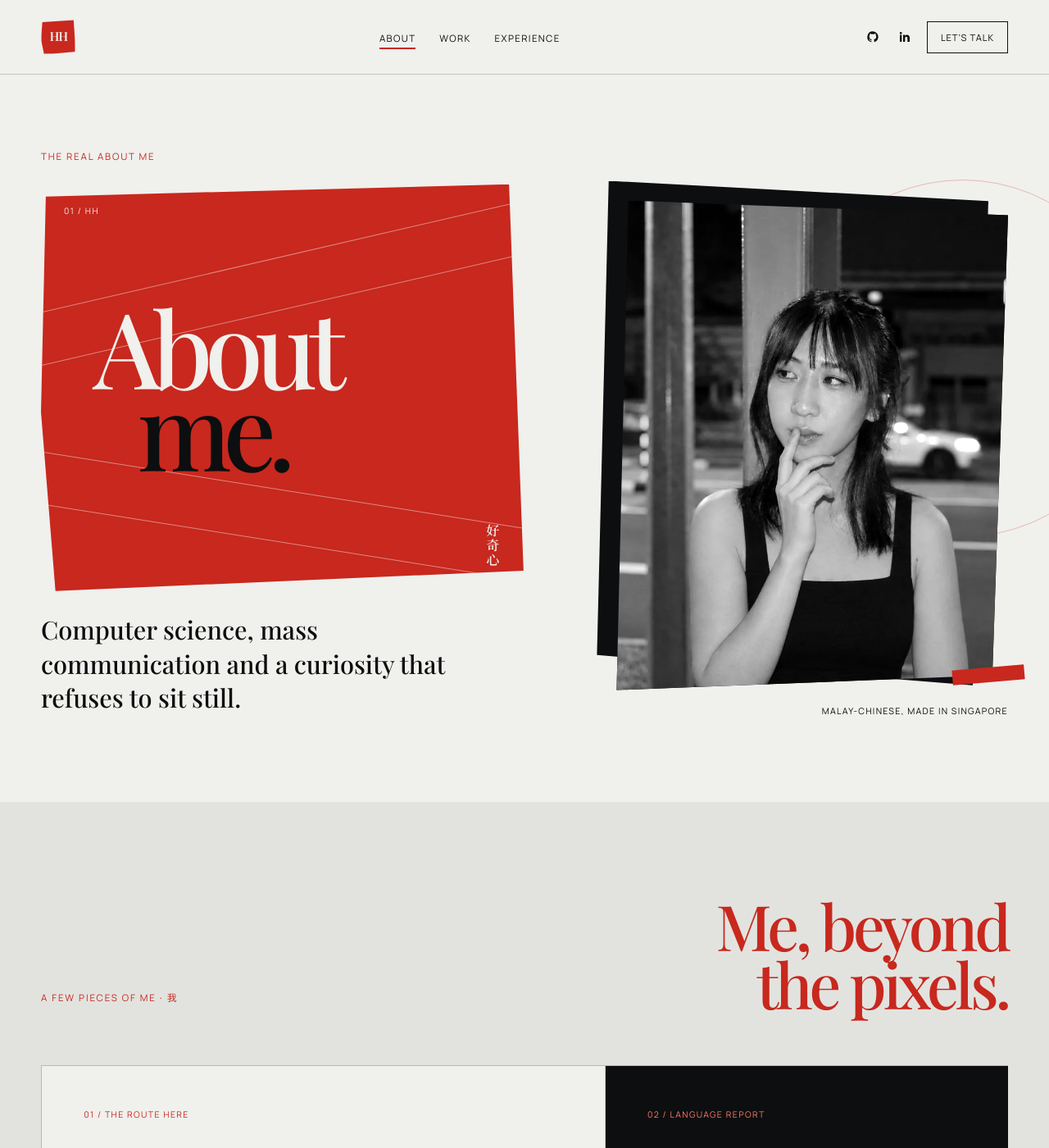
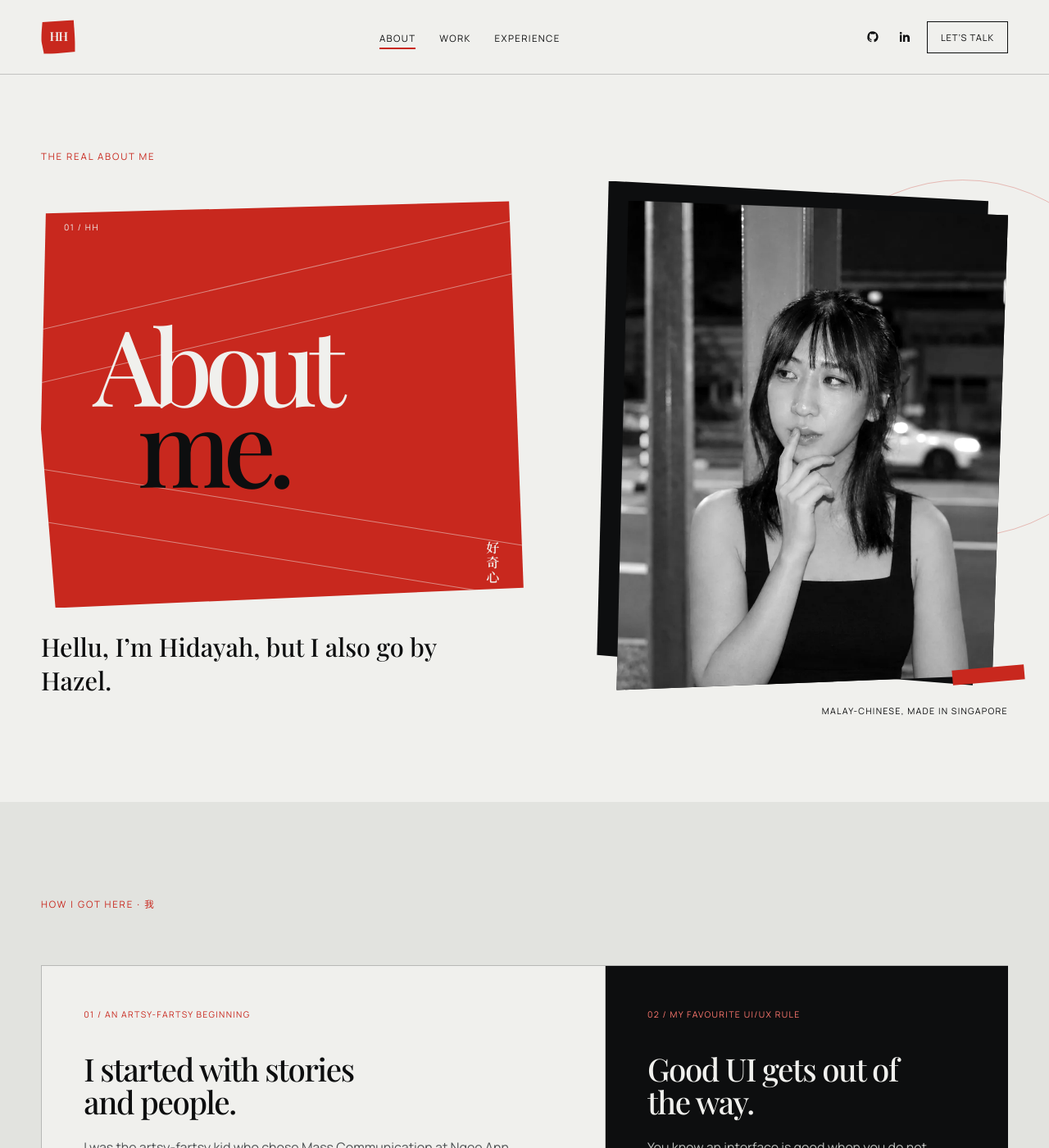
Before and after one commit to hazelhidayah/hazelhidayah.github.io, a Jekyll site: the page built from about.markdown, in a window 1280 px wide and 1400 px high. Shown: the whole window at 82% size. Built offline with Jekyll 4.4.1, drawn with Linux system fonts in a browser that asks for light colours; some of the changed text lies outside the part shown.

Commit message:
Expand personal story on about page

```diff
--- a/about.markdown
+++ b/about.markdown
@@ -17,7 +17,7 @@ description: A few things that shaped how I build, design, and think.
           <span class="about-editorial__han" lang="zh">好奇心</span>
         </div>
         <p class="about-editorial__lead">
-          Computer science, mass communication and a curiosity that refuses to sit still.
+          Hellu, I’m Hidayah, but I also go by Hazel.
         </p>
       </div>
 
@@ -31,27 +31,66 @@ description: A few things that shaped how I build, design, and think.
   </div>
 </section>
 
-<section class="about-pieces" aria-labelledby="pieces-title">
+<section class="about-pieces" aria-labelledby="pieces-label">
   <div class="section-inner">
     <header class="about-pieces__heading">
-      <p class="section-number">A few pieces of me <span class="section-number__han" lang="zh">· 我</span></p>
-      <h2 id="pieces-title">Me, beyond<br />the pixels.</h2>
+      <p class="section-number" id="pieces-label">How I got here <span class="section-number__han" lang="zh">· 我</span></p>
     </header>
 
     <div class="about-mosaic">
       <article class="about-tile about-tile--story">
-        <p class="about-tile__number">01 / The route here</p>
-        <h3>From stories to systems</h3>
+        <p class="about-tile__number">01 / An artsy-fartsy beginning</p>
+        <h3>I started with stories and people.</h3>
         <p>
-          I’m Hazel / Hidayah, a Computer Science student at NUS with a growing passion for UI/UX,
-          design and building things that make everyday life easier. I studied Mass Communication at
-          Ngee Ann Polytechnic, so I bring both technical and storytelling perspectives, even while
-          I’m still working through the occasional bout of imposter syndrome.
+          I was the artsy-fartsy kid who chose Mass Communication at Ngee Ann Polytechnic, initially
+          thinking I would become a journalist or filmmaker. What stayed with me was how much I enjoy
+          learning about people and the human experience, along with a knack for making things look
+          and feel right.
+        </p>
+        <p>
+          Whether I’m working with makeup on my face, paint on a canvas or a web app on screen, I enjoy
+          searching for the balance between what stakeholders want, what users need and what makes an
+          experience feel intuitive and easy.
         </p>
       </article>
 
-      <article class="about-tile about-tile--languages">
-        <p class="about-tile__number">02 / Language report</p>
+      <article class="about-tile about-tile--rule about-tile--dark">
+        <p class="about-tile__number">02 / My favourite UI/UX rule</p>
+        <h3>Good UI gets out of the way.</h3>
+        <p>
+          You know an interface is good when you do not notice it. Most people only notice UI when it
+          is bad enough to get in their way.
+        </p>
+      </article>
+
+      <article class="about-tile about-tile--gap">
+        <p class="about-tile__number">03 / The gap year</p>
+        <h3>A pause that was not very still.</h3>
+        <p>
+          After poly, I took a gap year to learn about life. I worked part time while studying part
+          time for a Specialist Diploma in Data Science (Artificial Intelligence) at Singapore
+          Polytechnic.
+        </p>
+      </article>
+
+      <article class="about-tile about-tile--nus">
+        <p class="about-tile__number">04 / The unexpected turn</p>
+        <h3>Somehow, Computer Science.</h3>
+        <p>
+          I never expected to find myself studying Computer Science at NUS, but I did it! I came here
+          because I wanted to understand how ideas are technically implemented, and because I have
+          always thought nerdy things were cool.
+        </p>
+        <p>
+          Tech feels like an entirely new domain to explore and unlock. The field switch has come with
+          plenty of challenges, but I genuinely enjoy my classes, the concepts I learn and the people
+          I meet. My curiosity and effort may not always be accurately reflected on my report card
+          (•ᴗ•&quot;).
+        </p>
+      </article>
+
+      <article class="about-tile about-tile--languages about-tile--dark">
+        <p class="about-tile__number">05 / Language report</p>
         <h3>Java, Python,<br />and not Chinese.</h3>
         <p>
           I’m Malay-Chinese and Singaporean. I never learnt Chinese, and spoken languages have never
@@ -61,7 +100,7 @@ description: A few things that shaped how I build, design, and think.
       </article>
 
       <article class="about-tile about-tile--life">
-        <p class="about-tile__number">03 / Away from the screen</p>
+        <p class="about-tile__number">06 / Away from the screen</p>
         <h3>Things I make time for</h3>
         <ul class="about-interests" aria-label="Personal interests">
           <li><span>Move</span>Gymming &amp; badminton</li>
@@ -71,7 +110,7 @@ description: A few things that shaped how I build, design, and think.
       </article>
 
       <article class="about-tile about-tile--outlook">
-        <p class="about-tile__number">04 / How I move through life</p>
+        <p class="about-tile__number">07 / How I move through life</p>
         <blockquote>
           “I genuinely enjoy the process of learning, experiencing as much of life as I can and doing
           whatever I take on to the best of my abilities.”
--- a/assets/css/style.css
+++ b/assets/css/style.css
@@ -2985,27 +2985,11 @@ body::before {
 }
 
 .about-pieces__heading {
-  display: flex;
-  align-items: end;
-  justify-content: space-between;
-  gap: 2rem;
   margin-bottom: clamp(2.5rem, 5vw, 4.5rem);
 }
 
 .about-pieces__heading .section-number {
-  margin-bottom: 0.5rem;
-}
-
-.about-pieces__heading h2 {
-  max-width: 12ch;
   margin: 0;
-  color: var(--red);
-  font-family: var(--serif);
-  font-size: clamp(2.8rem, 6vw, 5.4rem);
-  font-weight: 500;
-  letter-spacing: -0.055em;
-  line-height: 0.92;
-  text-align: right;
 }
 
 .about-mosaic {
@@ -3027,19 +3011,29 @@ body::before {
   grid-column: span 7;
 }
 
+.about-tile--rule,
+.about-tile--gap,
 .about-tile--languages {
   grid-column: span 5;
+}
+
+.about-tile--nus,
+.about-tile--life {
+  grid-column: span 7;
+}
+
+.about-tile--nus,
+.about-tile--outlook {
+  background: var(--blush);
+}
+
+.about-tile--dark {
   background: var(--ink);
   color: var(--muted-on-dark);
 }
 
-.about-tile--life {
-  grid-column: span 5;
-}
-
 .about-tile--outlook {
-  grid-column: span 7;
-  background: var(--blush);
+  grid-column: 1 / -1;
 }
 
 .about-tile__number {
@@ -3051,7 +3045,7 @@ body::before {
   text-transform: uppercase;
 }
 
-.about-tile--languages .about-tile__number {
+.about-tile--dark .about-tile__number {
   color: var(--red-on-dark);
 }
 
@@ -3066,7 +3060,7 @@ body::before {
   line-height: 1.05;
 }
 
-.about-tile--languages h3 {
+.about-tile--dark h3 {
   color: var(--paper);
 }
 
@@ -3077,7 +3071,11 @@ body::before {
   line-height: 1.8;
 }
 
-.about-tile--languages > p:not(.about-tile__number) {
+.about-tile > p:not(.about-tile__number, .about-tile__aside) + p:not(.about-tile__number, .about-tile__aside) {
+  margin-top: 1.2rem;
+}
+
+.about-tile--dark > p:not(.about-tile__number) {
   color: var(--muted-on-dark);
 }
 
@@ -3169,16 +3167,10 @@ body::before {
     width: 92%;
   }
 
-  .about-pieces__heading {
-    align-items: flex-start;
-    flex-direction: column;
-  }
-
-  .about-pieces__heading h2 {
-    text-align: left;
-  }
-
   .about-tile--story,
+  .about-tile--rule,
+  .about-tile--gap,
+  .about-tile--nus,
   .about-tile--languages,
   .about-tile--life,
   .about-tile--outlook {
```
